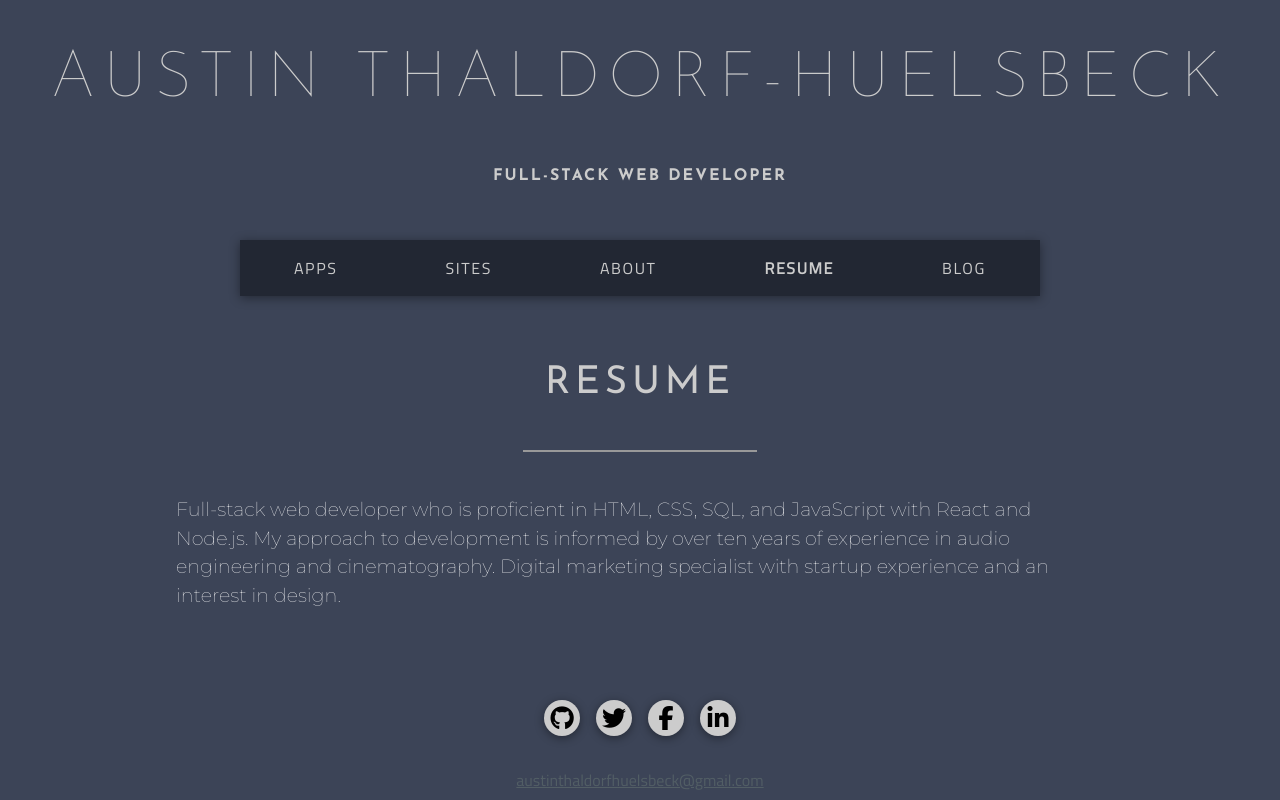
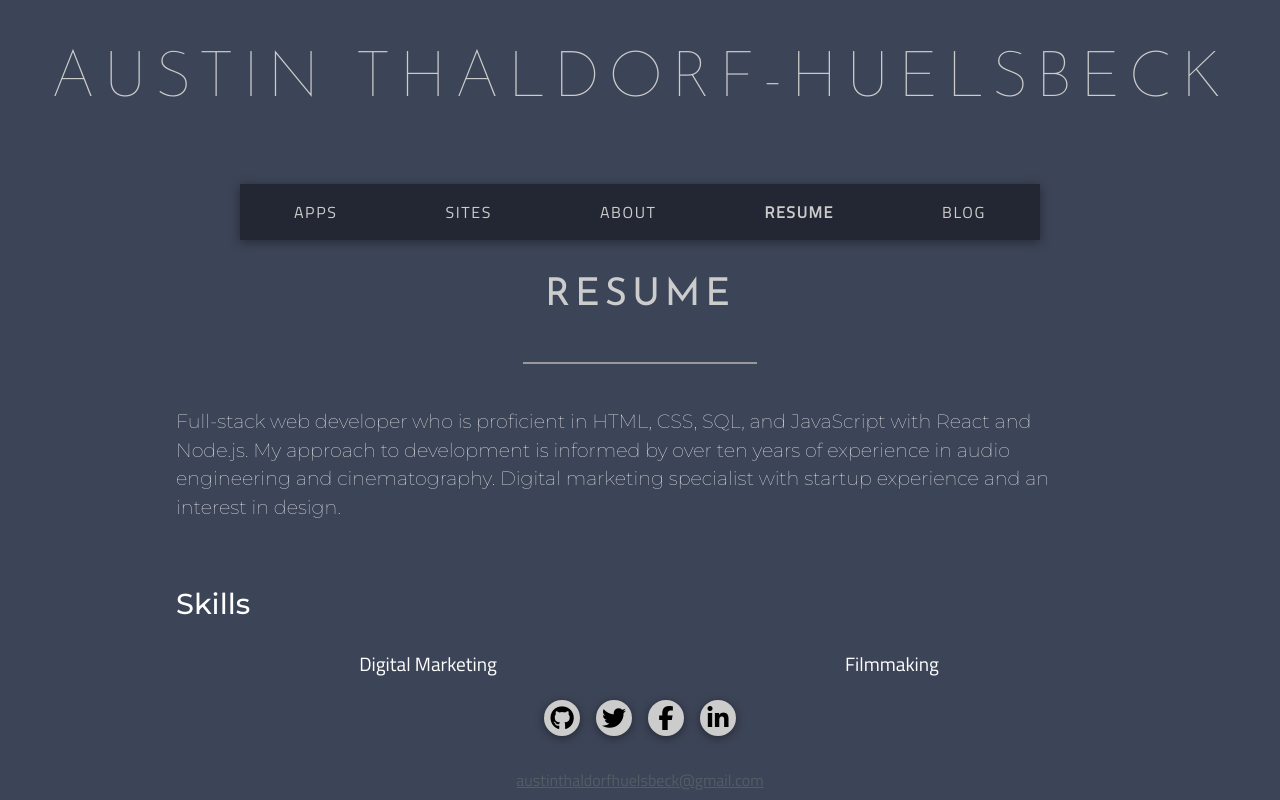
Before and after one commit to austinthaldorfhuelsbeck/portfolio-with-react, a React (Create React App) app: page /resume in a window 1280 px wide. Shown: the top 800 px of the page. Built offline with nearby package versions, Linux system fonts and the light colour scheme.

Commit message:
scroll extends to navbar; shorter header

```diff
--- a/src/App.js
+++ b/src/App.js
@@ -7,6 +7,7 @@ import About from "./About/About";
 import Resume from "./Resume/Resume";
 import Blog from "./Blog/Blog";
 import Footer from "./Footer/Footer";
+import NavBar from "./Header/NavBar";
 
 import Thinkful from "./CategorySection/Apps/Thinkful";
 
@@ -57,6 +58,7 @@ export default function App() {
       <Router>
         <Header pages={pages} />
         <div className="content">
+          <NavBar pages={pages} />
           <Switch>
             <Route exact path="/"></Route>
             <Route path="/sites">
--- a/src/Resume/Resume.js
+++ b/src/Resume/Resume.js
@@ -11,7 +11,7 @@ export default function Resume() {
   }
 
   return (
-    <div className="project-content">
+    <div className="project-content" id="resume">
       <CategoryHeader title="Resume" id="header" />
 
       <section className="resume-section">
--- a/src/header/Header.js
+++ b/src/header/Header.js
@@ -1,6 +1,5 @@
 import React from "react";
 import { Link } from "react-router-dom";
-import NavBar from "./NavBar";
 
 export default function Header({ pages }) {
   return (
@@ -8,10 +7,8 @@ export default function Header({ pages }) {
       <Link to="/apps">
         <hgroup className="header-title">
           <h1>Austin Thaldorf-Huelsbeck</h1>
-          <h2>Full-Stack Web Developer</h2>
         </hgroup>
       </Link>
-      <NavBar pages={pages} />
     </div>
   );
 }
--- a/src/index.css
+++ b/src/index.css
@@ -126,7 +126,7 @@ nav li {
 }
 
 .content {
-  padding-top: 27rem;
+  padding-top: 20rem;
   z-index: -100;
 }
 
@@ -198,7 +198,7 @@ nav li {
   margin: 0 auto 0 auto;
 }
 
-#about { margin: 0 auto 0 auto; }
+#about, .category-section, #resume { margin: 1rem auto 0 auto; }
 
 #about p { font-size: 1.2rem; }
 
@@ -331,5 +331,5 @@ footer ul { padding: 0; }
 
   .header, .footer { left: 50%; }
 
-  .content { padding-top: 20rem; }
+  .content { padding-top: 10rem; }
 }
```
